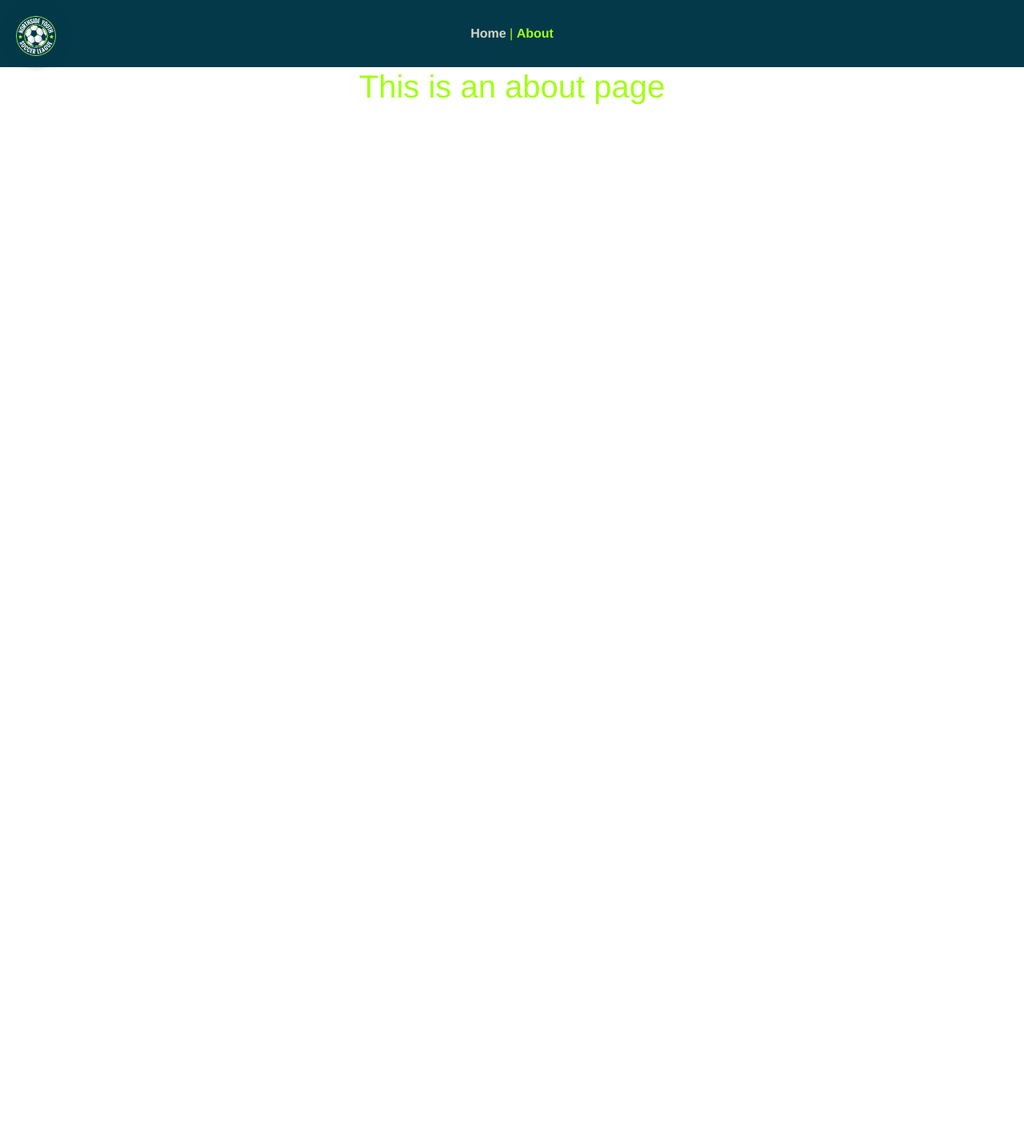
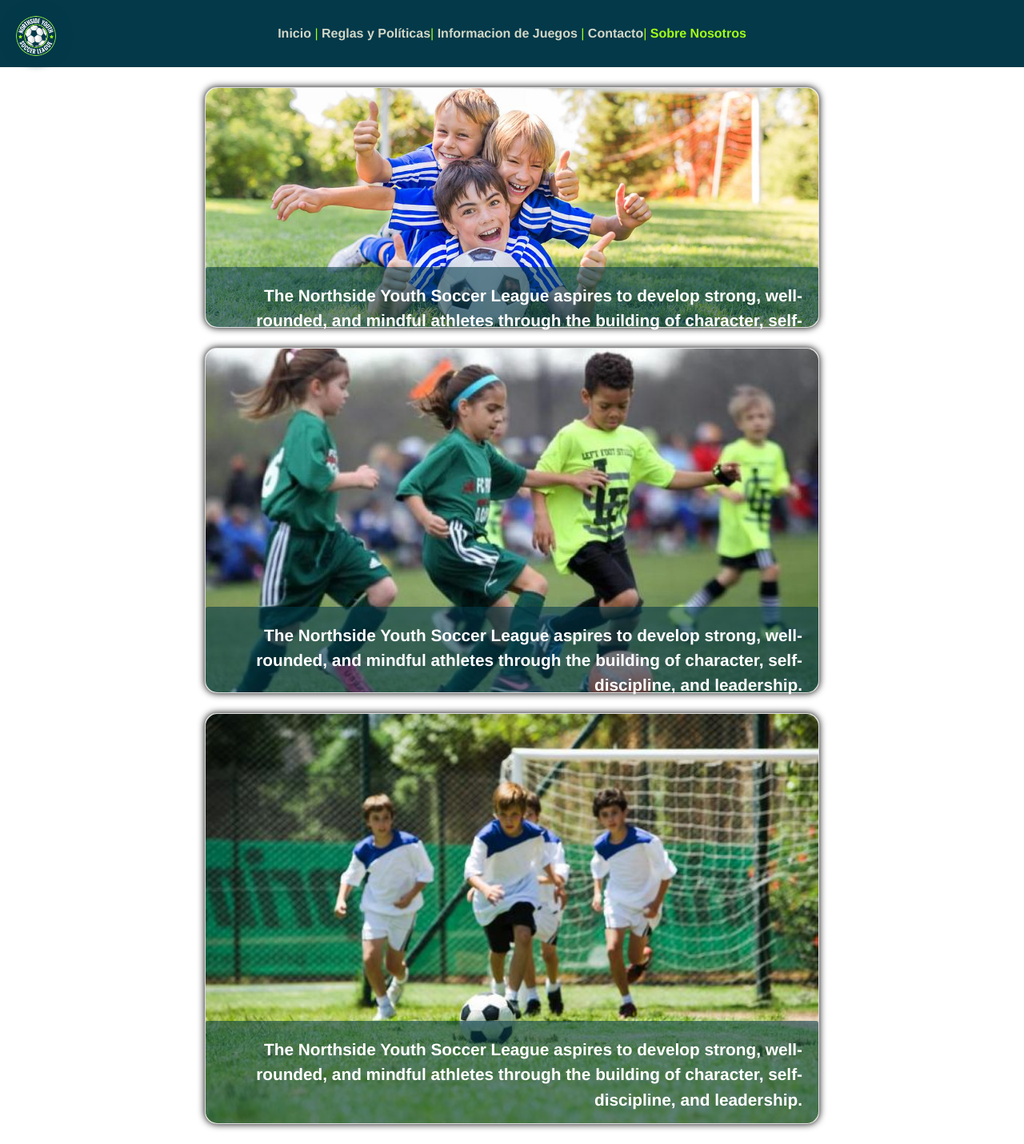
Before and after one commit to DavidTorcates/prueba-2, a Vue app: page /About in a window 1280 px wide. Shown: the whole page at 80% size. Before the commit the page ends 800 px from the top, so only its background shows below. Built offline with nearby package versions, Linux system fonts and the light colour scheme.

Commit message:
Vista inicio y nosotros

```diff
--- /dev/null
+++ b/src/components/Card.vue
@@ -0,0 +1,21 @@
+<template>
+    <div id ="carta" class="container">
+        <div class="card">
+            <h5 class="card-header">{{fecha}}</h5>
+                <div class="card-body">
+                    <h5 class="card-title">{{cuerpo}}</h5>
+                </div>
+        </div>
+    </div>
+
+</template>
+
+<script>
+export default {
+  name: "Card",
+  props:{
+      fecha : String,
+      cuerpo: String
+  }
+};
+</script>
--- /dev/null
+++ b/src/components/Imagen.vue
@@ -0,0 +1,58 @@
+<template>
+  <div id = "imagen">
+    <div class="card">
+      <img
+        id="img"
+        class="card-img"
+        src="../assets/image/img1.jpg"
+        alt="Image 1"
+      />
+      <div class="card-img-overlay" id="text">
+        <p class="card-text">
+          <b>
+            {{ texto }}
+          </b>
+        </p>
+      </div>
+    </div>
+    <div class="card">
+      <img
+        id="img"
+        class="card-img"
+        src="../assets/image/img2.jpg"
+        alt="Image 1"
+      />
+      <div class="card-img-overlay" id="text">
+        <p class="card-text">
+          <b>
+            {{ texto }}
+          </b>
+        </p>
+      </div>
+    </div>
+    <div class="card">
+      <img
+        id="img"
+        class="card-img"
+        src="../assets/image/img3.jpg"
+        alt="Image 1"
+      />
+      <div class="card-img-overlay" id="text">
+        <p class="card-text">
+          <b>
+            {{ texto }}
+          </b>
+        </p>
+      </div>
+    </div>
+  </div>
+</template>
+
+<script>
+export default {
+  name: "Imagen",
+  props: {
+    texto: String,
+  },
+};
+</script>
--- a/src/views/About.vue
+++ b/src/views/About.vue
@@ -1,10 +1,15 @@
 <template>
-  <div id="nav">
-    <router-link to="/"><img id = "logoinicio" alt="Futbol logo" src="../assets/nysl_logo.png"></router-link>
-    <router-link to="/Home">Home</router-link> |
-    <router-link to="/About">About</router-link>
-  </div>
-  <div class="about">
-    <h1>This is an about page</h1>
-  </div>
+  <Navbar />
+  <Imagen texto = "The Northside Youth Soccer League aspires to develop strong, well-rounded, and mindful athletes through the building of character, self-discipline, and leadership."/>
 </template>
+<script>
+import Navbar from "@/components/Navbar.vue";
+import Imagen from "@/components/Imagen.vue";
+export default {
+  name: "About",
+  components: {
+    Navbar,
+    Imagen
+  },
+};
+</script>
--- a/src/views/Home.vue
+++ b/src/views/Home.vue
@@ -1,28 +1,19 @@
 <template>
-  <div class="container">
     <Navbar />
-    <div class="card" style="width: 18rem">
-      <div class="card-body">
-        <h5 class="card-title">Card title</h5>
-        <h6 class="card-subtitle mb-2 text-muted">Card subtitle</h6>
-        <p class="card-text">
-          Some quick example text to build on the card title and make up the
-          bulk of the card's content.
-        </p>
-        <a href="#" class="card-link">Card link</a>
-        <a href="#" class="card-link">Another link</a>
-      </div>
-    </div>
-  </div>
+    <Card fecha = "4 Agosto" cuerpo= "NYSL Fundraiser" />
+    <Card fecha = "16 Agosto" cuerpo= "Season Kick-off: Meet the Teams" />
+    <Card fecha = "1 Septiembre" cuerpo= "First Game of the Season (Check Game Schedule for details)" />
   <router-view />
 </template>
 
 <script>
 import Navbar from "@/components/Navbar.vue";
+import Card from "@/components/Card.vue";
 export default {
   name: "Home",
   components: {
     Navbar,
+    Card
   },
 };
 </script>
```
Also changed, not shown: 1 other file (tests, documents, lock files or other folders).
